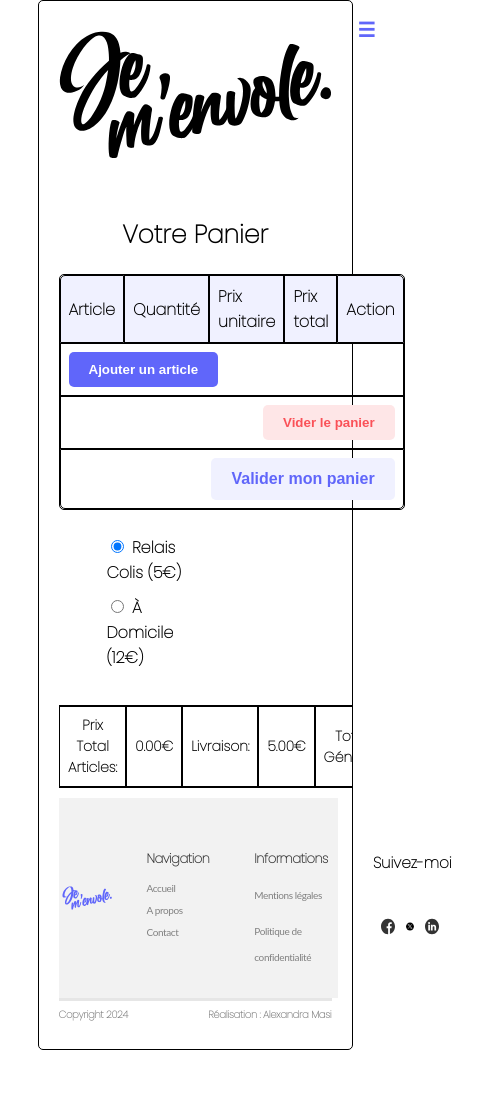
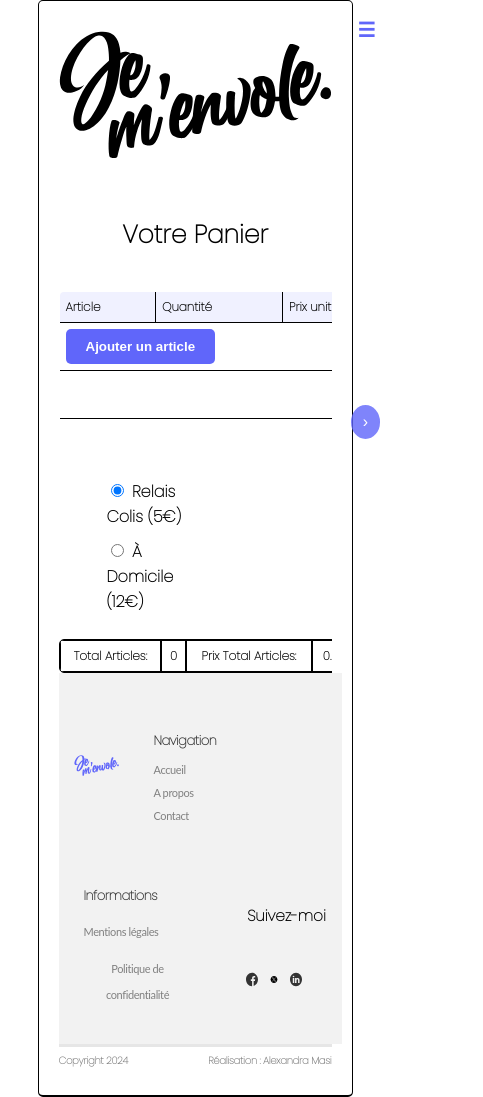
Before and after one commit to DevAlex79/Je-m-envole, a Vue app: page /cart in a window 390 px wide. Shown: the whole page, 483 px wide, since content can reach past the window. Before the commit the page ends 1050 px from the top, so only its background shows below. Built offline with nearby package versions, Linux system fonts and the light colour scheme.

Commit message:
Amélioration Responsive

```diff
--- a/src/App.vue
+++ b/src/App.vue
@@ -72,6 +72,7 @@ body {
   margin: 0 auto;
   /* Centre le contenu horizontalement */
   border: 1px solid #000;
+  border-bottom: #000 2px solid;
   border-radius: 5px 5px 5px 5px;
   background: #FFFFFF;
   font-family: Poppins;
--- a/src/components/Cart.vue
+++ b/src/components/Cart.vue
@@ -1,6 +1,13 @@
 <template>
     <div>
         <h1>Votre Panier</h1>
+
+        <div class="scroll-container">
+        <!-- Flèche gauche -->
+        <button v-if="showLeftArrow" class="scroll-arrow left-arrow" @click="scrollTable(-1)">&#8249;</button>
+
+            <!-- Conteneur du tableau avec scroll horizontal -->
+            <div class="table-container" ref="tableContainer">
                 <table id="checkout">
                     <thead>
                         <tr>
@@ -20,10 +27,10 @@
                                     <button @click="decreaseQuantity(line)" class="quantity-btn">-</button>
                                     <span class="quantity-display">{{ line.quantity }}</span>
                                     <button @click="increaseQuantity(line)" class="quantity-btn">+</button>
-
                                 </div>
                             </td>
-                    <td :style="{ color: '#000000' }">{{ line.unitPrice ? line.unitPrice.toFixed(2) : '0.00' }}€</td>
+                            <td :style="{ color: '#000000' }">{{ line.unitPrice ? line.unitPrice.toFixed(2) : '0.00' }}€
+                            </td>
                             <td :style="{ color: '#000000' }">{{ line.total ? line.total.toFixed(2) : '0.00' }}€</td>
                             <!-- <td><button @click="removeProductFromCart(line)" class="remove-row">Supprimer</button></td> -->
                             <td>
@@ -31,11 +38,9 @@
                                     <i class="fas fa-trash"></i>
                                 </button>
                             </td>
-
                         </tr>
                     </tbody>
                     <tfoot>
-
                         <tr>
                             <td colspan="5">
                                 <button @click="goToArticles" class="add-row-button">Ajouter un article</button>
@@ -53,28 +58,34 @@
                                 </button>
                             </td>
                         </tr>
-
                     </tfoot>
                 </table>
+            </div>
+        </div>
 
         <!-- Sélection du mode de livraison -->
         <div class="label" v-if="cart.shipment">
             <label>
-                <input type="radio" name="livraison-type" value="relais" @change="updateShipmentType('relais')" :checked="cart.shipment.type === 'relais'">
+                <input type="radio" name="livraison-type" value="relais" @change="updateShipmentType('relais')"
+                    :checked="cart.shipment.type === 'relais'">
                 Relais Colis (5€)
             </label>
             <label>
-                <input type="radio" name="livraison-type" value="domicile" @change="updateShipmentType('domicile')" :checked="cart.shipment.type === 'domicile'">
+                <input type="radio" name="livraison-type" value="domicile" @change="updateShipmentType('domicile')"
+                    :checked="cart.shipment.type === 'domicile'">
                 À Domicile (12€)
             </label>
         </div>
 
+        <!-- Conteneur du tableau des totaux avec scroll horizontal -->
         <div class="totals-container">
+            <div class="table-container">
                 <table class="totals-table">
                     <tbody>
                         <tr>
                             <td style="color: #000000;">Total Articles:</td>
-                        <td><span id="total-nombre-articles" :style="{ color: '#6066FA' }">{{ totalArticles }}</span>
+                            <td><span id="total-nombre-articles" :style="{ color: '#6066FA' }">{{ totalArticles
+                                    }}</span>
                             </td>
                             <td style="color: #000000;">Prix Total Articles:</td>
                             <td><span id="prix-total-articles" :style="{ color: '#000000' }">{{
@@ -83,17 +94,21 @@
                             <td><span id="livraison-price" :style="{ color: '#000000' }">{{ shipmentPrice.toFixed(2)
                                     }}</span>€</td>
                             <td style="color: #000000;">Total Général:</td>
-                        <td><span id="prix-total" :style="{ color: '#000000' }">{{ totalPrice.toFixed(2) }}</span>€</td>
+                            <td><span id="prix-total" :style="{ color: '#000000' }">{{ totalPrice.toFixed(2) }}</span>€
+                            </td>
                         </tr>
                     </tbody>
                 </table>
+            </div>
+            <!-- Flèche droite -->
+            <button v-if="showRightArrow" class="scroll-arrow right-arrow" @click="scrollTable(1)">&#8250;</button>
         </div>
     </div>
 </template>
 
 <script>
 import { useCartStore } from '@/store/cartStore';
-import { computed } from 'vue';
+import { computed, onMounted, ref, onUnmounted } from 'vue';
 import { useRouter } from 'vue-router';
 
 export default {
@@ -101,6 +116,10 @@ export default {
     setup() {
         const cart = useCartStore();
         cart.initShipment();
+        const router = useRouter();
+        const tableContainer = ref(null);
+        const showLeftArrow = ref(false);
+        const showRightArrow = ref(false);
 
         function goToArticles() {
             router.push({ name: 'Articles' }); // Redirection vers la page Articles
@@ -132,16 +151,36 @@ export default {
             cart.clearCart();
         }
 
-        const router = useRouter();
-
         function validateCart() {
             if (cart.lines.lines.length === 0) {
                 alert("Votre panier est vide !");
                 return;
             }
-            router.push({ name: 'Checkout' }); // avoir une route Checkout dans `router/index.js`
+            router.push({ name: 'Checkout' });
         }
 
+        function scrollTable(direction) {
+            if (!tableContainer.value) return;
+            tableContainer.value.scrollBy({ left: direction * 200, behavior: 'smooth' });
+        }
+
+        // Gestion du scroll pour afficher les flèches de navigation
+        function checkScroll() {
+            if (!tableContainer.value) return;
+            showLeftArrow.value = tableContainer.value.scrollLeft > 0;
+            showRightArrow.value = tableContainer.value.scrollLeft < tableContainer.value.scrollWidth - tableContainer.value.clientWidth;
+        }
+
+        // Ajout d'événements au montage
+        onMounted(() => {
+            checkScroll();
+            tableContainer.value?.addEventListener('scroll', checkScroll);
+        });
+
+        // Suppression des écouteurs lors du démontage
+        onUnmounted(() => {
+            tableContainer.value?.removeEventListener('scroll', checkScroll);
+        });
 
         return {
             cart,
@@ -156,9 +195,14 @@ export default {
             validateCart,
             goToArticles,
             increaseQuantity,
-            decreaseQuantity
+            decreaseQuantity,
+            tableContainer,
+            scrollTable,
+            showLeftArrow,
+            showRightArrow
         };
     },
+
     /*computed: {
         cart() {
             return useCartStore();
@@ -185,16 +229,64 @@ h1 {
     font-weight: 600;
 }
 
+/* Conteneur principal pour gérer le scroll et les flèches */
+.scroll-container {
+    position: relative;
+    width: 100%;
+    display: flex;
+    align-items: center;
+}
+
+/* Conteneur du tableau avec scroll horizontal */
+.table-container {
+    width: 100%;
+    overflow-x: auto;
+    -webkit-overflow-scrolling: touch;
+    /* Améliore le défilement sur mobile */
+}
+
+/* Style des flèches de navigation */
+.scroll-arrow {
+    position: absolute;
+    top: 50%;
+    transform: translateY(-50%);
+    background-color: rgba(96, 102, 250, 0.8);
+    color: white;
+    border: none;
+    padding: 12px 18px;
+    font-size: 20px;
+    cursor: pointer;
+    border-radius: 50%;
+    z-index: 10;
+    transition: background 0.3s;
+}
+
+.scroll-arrow:hover {
+    background-color: rgba(96, 102, 250, 1);
+}
+
+.left-arrow {
+    left: 10px;
+}
+
+.right-arrow {
+    right: 10px;
+}
+
 table {
-    width: 70%;
+    /* width: 70%;
     margin: 0 auto;
     margin-top: 20px;
     margin-bottom: 20px;
-    border-collapse: separate;
+    border-collapse: separate; */
     /* Utiliser 'separate' pour gérer les bordures et le border-radius */
-    border-spacing: 0;
+    /* border-spacing: 0; */
     /* Pas d'espace entre les cellules */
-    overflow: hidden;
+    /* overflow: hidden; */
+    width: 100%;
+    min-width: 600px;
+    margin-top: 20px;
+    border-collapse: collapse;
 }
 
 #checkout {
@@ -232,19 +324,25 @@ td {
     padding: 8px;
     text-align: left;
     color: #000000 !important;
-    /* texte noir */
 }
 
 th {
     background-color: #F0F1FF;
+    border: 1px solid #000000;
 
+}
+
+.totals-container {
+    width: 100%;
+    overflow-x: auto;
 }
 
 .quantity-container {
     display: flex;
     align-items: center;
     justify-content: center;
-    gap: 10px; /* Espacement horizontal entre les éléments */
+    gap: 10px;
+    /* Espacement horizontal entre les éléments */
 }
 
 .quantity-btn {
@@ -265,7 +363,8 @@ th {
 .quantity-display {
     font-size: 18px;
     font-weight: bold;
-    min-width: 30px; /* Assure un bon alignement */
+    min-width: 30px;
+    /* Assure un bon alignement */
     text-align: center;
 }
 
@@ -426,11 +525,18 @@ label {
         width: 90%;
         font-size: 14px;
     }
+
+    th,
+    td {
+        font-size: 14px;
+        padding: 8px;
+    }
 }
 
 /* Responsive - Mobile */
 @media screen and (max-width: 768px) {
-    .totals-container {
+
+    /* .totals-container {
         justify-content: center;
         padding: 10px;
     }
@@ -442,6 +548,59 @@ label {
 
     .totals-table td {
         padding: 8px;
+    } */
+
+    .scroll-container {
+        flex-direction: row;
+        justify-content: center;
+        position: relative;
+    }
+
+    .scroll-arrow {
+        font-size: 16px;
+        padding: 8px 12px;
+    }
+    .table-container {
+        overflow-x: auto;
+        /* Assurer le scroll */
+    }
+
+    table {
+        font-size: 14px;
+    }
+
+    th,
+    td {
+        font-size: 12px;
+        /* Réduction de la taille de la police */
+        padding: 6px;
+    }
+
+    .quantity-container {
+        flex-direction: column;
+        /* Éviter trop d'espace horizontal */
+        align-items: center;
+    }
+
+    .quantity-btn {
+        padding: 4px 8px;
+        /* Réduction des boutons */
+        font-size: 14px;
+    }
+
+    .totals-table {
+        width: 100%;
+        /* Adapter aux petits écrans */
+        font-size: 12px;
+    }
+
+    .totals-table td {
+        padding: 6px;
+    }
+
+    .scroll-arrow {
+        font-size: 16px;
+        padding: 8px 12px;
     }
 }
 
--- a/src/components/Footer.vue
+++ b/src/components/Footer.vue
@@ -117,10 +117,14 @@ footer {
 
 /* RESPONSIVE DESIGN */
 
-/* 📌 Tablettes (ajuste les espacements et réduit la taille des icônes) */
+/* Tablettes (ajuste les espacements et réduit la taille des icônes) */
 @media screen and (max-width: 1024px) {
     footer {
         padding: 15px 5px;
+    }
+
+    .footer {
+        text-align: center;
     }
 
     .logo-small {
@@ -146,15 +150,15 @@ footer {
     }
 }
 
-/* Mobiles (encore plus compact, mais toujours en ligne) */
+/* Mobiles : Footer en colonne pour éviter le dépassement */
 @media screen and (max-width: 768px) {
-    footer {
+    /* footer {
         padding: 10px 5px;
         font-size: 10px;
     }
 
     .logo-small {
-        width: 60px; /* Encore plus petit */
+        width: 60px;
     }
 
     .icones {
@@ -168,18 +172,36 @@ footer {
     .navigation p,
     .informations p {
         font-size: 10px;
-    }
-}
-
-/* Très petits mobiles */
-@media screen and (max-width: 480px) {
-    footer {
-        padding: 8px 3px;
+    } */
+    .footer {
+        flex-direction: row; /* Reste en ligne */
+        justify-content: space-around; /* Espacement équilibré */
+        align-items: center; /* Centre les éléments verticalement */
         width: 100%;
+        flex-wrap: wrap; /* Permet le retour à la ligne si nécessaire */
+        padding: 10px;
     }
 
     .logo-small {
-        width: 50px;
+        width: 55px; /* Légèrement réduit */
+    }
+
+    .navigation,
+    .informations,
+    .follow {
+        text-align: center; /* Centre uniquement le texte */
+        flex: 1; /* Permet une répartition équitable des éléments */
+        min-width: 100px; /* Empêche les éléments de trop se rétrécir */
+    }
+
+    .navigation h3,
+    .informations h3 {
+        text-align: left;
+    }
+    .icones {
+        display: flex;
+        justify-content: center; /* Centre les icônes horizontalement */
+        gap: 6px;
     }
 
     .icone {
@@ -187,4 +209,32 @@ footer {
     }
 }
 
+/* Très petits mobiles */
+@media screen and (max-width: 480px) {
+    footer {
+        /* padding: 8px 3px;
+        width: 100%; */
+        padding: 5px;
+        flex-wrap: wrap; /* Permet aux éléments de s'ajuster */
+    }
+
+    .logo-small {
+        width: 45px;
+    }
+
+    .navigation,
+    .informations,
+    #follow {
+        flex-basis: 30%; /* Ajuste la largeur pour ne pas trop serrer */
+    }
+
+    .icones {
+        justify-content: center; /* Centre les icônes */
+    }
+
+    .icone {
+        width: 12px;
+    }
+}
+
 </style>
```
Lines whose indentation alone changed are shown as unchanged.
